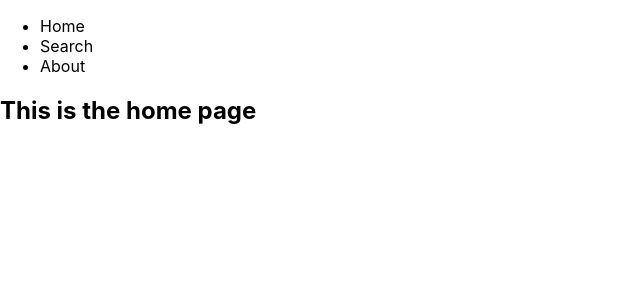
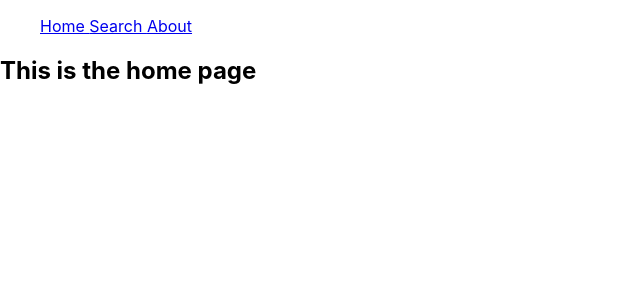
Before and after one commit to spotify-song-suggester-6/front-end, a React (Create React App) app in the folder front-end-app/: page /protected in a window 1280 px wide. Shown: the top 300 px of the page, without its empty margins (0-640 px from the left). Built offline with nearby package versions, Linux system fonts and the light colour scheme; sample sign-in values are in the browser's storage.

Commit message:
messed with some stuff, nothing major

```diff
--- a/front-end-app/src/App.js
+++ b/front-end-app/src/App.js
@@ -3,18 +3,16 @@ import { BrowserRouter as Router, Route, Switch } from "react-router-dom";
 
 import Login from "./components/Login";
 import Home from "./components/Home";
-import Nav from "./components/Nav";
 import PrivateRoute from "./components/PrivateRoute";
 
 function App() {
   return (
     <Router>
       <div className="App">
-        <Nav />
         <Switch>
           <PrivateRoute exact path="/protected" component={Home} />
+          <Route component={Login} />
           <Route exact path="/login" component={Login} />
-          <Route component={Login} />
         </Switch>
       </div>
     </Router>
--- a/front-end-app/src/components/Home.js
+++ b/front-end-app/src/components/Home.js
@@ -1,8 +1,10 @@
 import React from "react";
+import Nav from "./Nav";
 
 function Home() {
   return (
     <div>
+      <Nav />
       <h2> This is the home page</h2>
     </div>
   );
--- a/front-end-app/src/components/Login.js
+++ b/front-end-app/src/components/Login.js
@@ -29,7 +29,7 @@ class Login extends React.Component {
       .then(res => {
         //console.log("Auth Obj:", res.data.payload);
         window.localStorage.setItem("token", res.data.payload);
-        this.props.history.push("/protected");
+        this.props.history.push("/home");
       })
       .catch(err => console.log("We aint got dirt!", err));
   };
--- a/front-end-app/src/components/Nav.js
+++ b/front-end-app/src/components/Nav.js
@@ -4,9 +4,11 @@ function Nav() {
   return (
     <nav>
       <ul>
-        <li> Home </li>
-        <li> Search </li>
-        <li> About </li>
+        <a href="./protected"> Home </a>
+        <a href="./search"> Search </a>
+        {/* Might make into overlay component? */}
+        <a href="./about"> About </a>
+        {/* Link to Jonah's about page */}
       </ul>
     </nav>
   );
```
